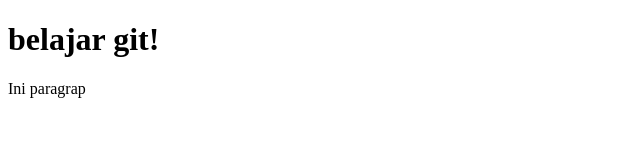
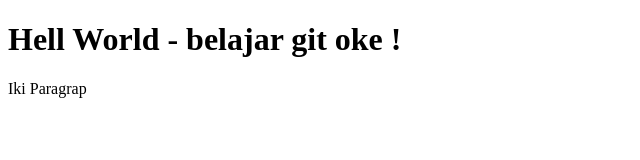
Before and after one commit to HasanAssidiqin/belajar-git, a plain HTML site: page index.html in a window 1280 px wide. Shown: the whole page, without its empty margins (0-640 px from the left). Drawn offline with Linux system fonts and the light colour scheme.

Commit message:
Add files via upload

```diff
--- a/index.html
+++ b/index.html
@@ -2,12 +2,11 @@
 <html lang="en">
   <head>
     <meta charset="UTF-8" />
-    <meta http-equiv="X-UA-Compatible" content="ie=edge" />
     <meta name="viewport" content="width=device-width, initial-scale=1.0" />
     <title>Document</title>
   </head>
   <body>
-    <h1>belajar git!</h1>
-    <p>Ini paragrap</p>
+    <h1>Hell World - belajar git oke !</h1>
+    <p>Iki Paragrap</p>
   </body>
 </html>
```
